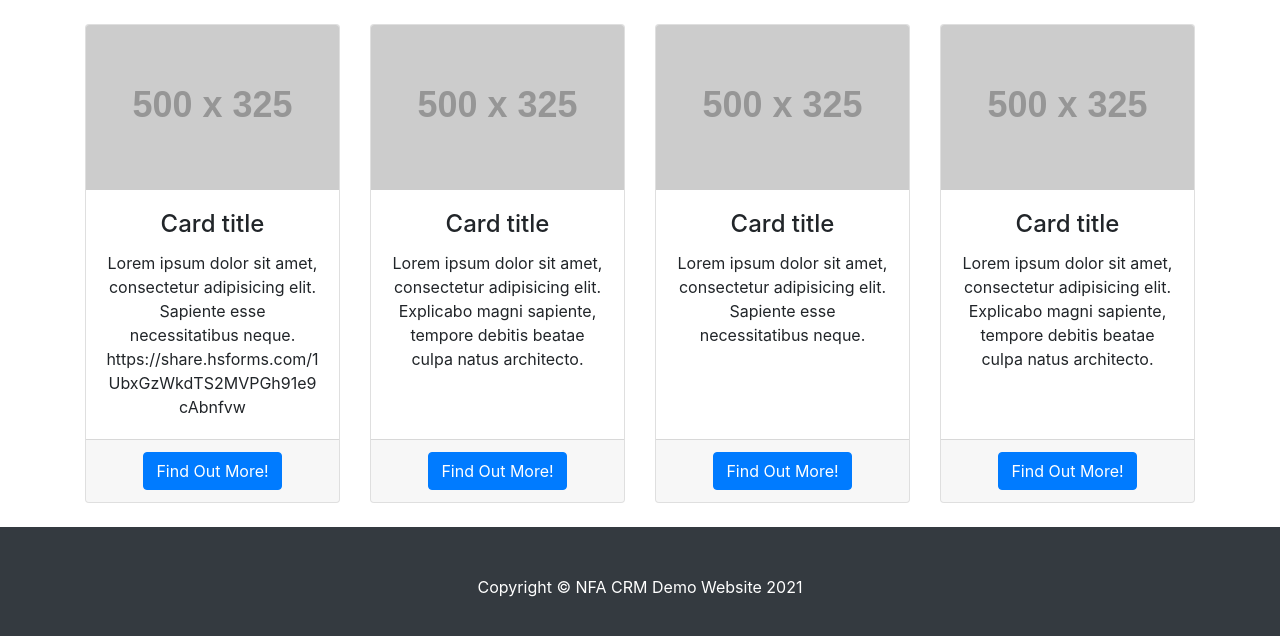
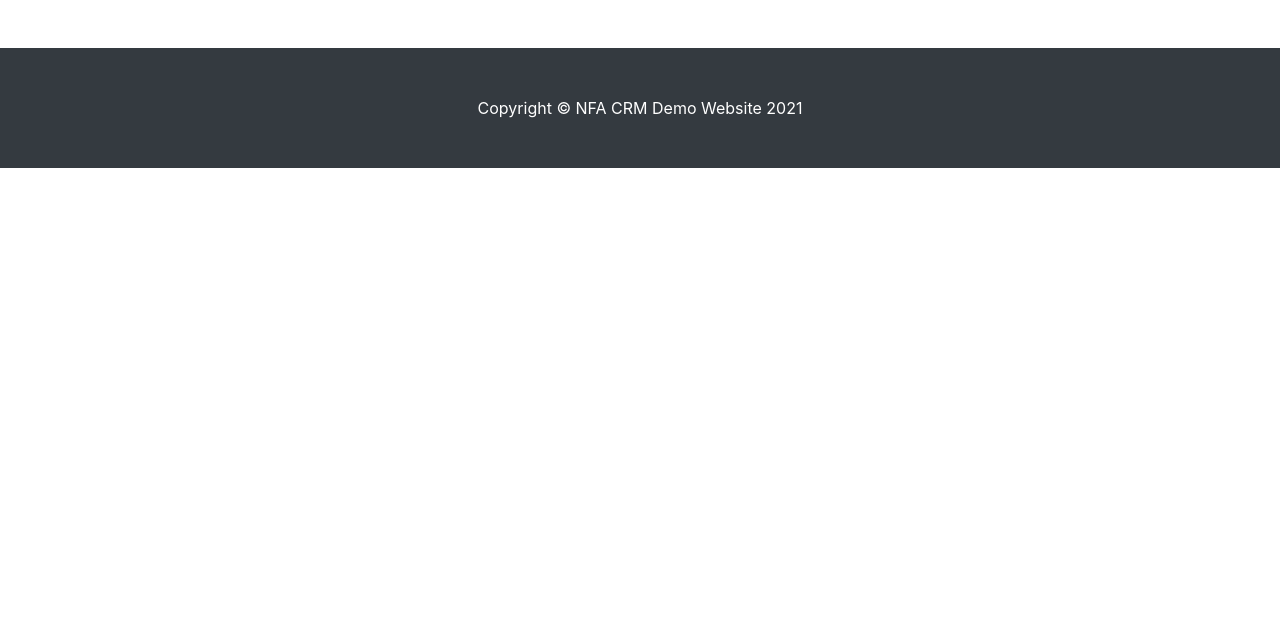
Before and after one commit to preranap1/NFA-CRM, a website: page About.html in a window 1280 px wide. Shown: the part 302-938 px from the top of the page. After the commit the page ends 800 px from the top, so only its background shows below. Drawn offline with nearby package versions, Linux system fonts and the light colour scheme; placeholder pictures from the web are drawn by us.

Commit message:
Update About.html

```diff
--- a/About.html
+++ b/About.html
@@ -60,56 +60,19 @@
     <div class="row text-center">
 
       <div class="col-lg-3 col-md-6 mb-4">
-        <div class="card h-100">
-          <img class="card-img-top" src="http://placehold.it/500x325" alt="">
-          <div class="card-body">
-            <h4 class="card-title">Card title</h4>
-            <p class="card-text">Lorem ipsum dolor sit amet, consectetur adipisicing elit. Sapiente esse necessitatibus neque.</p>
-            https://share.hsforms.com/1UbxGzWkdTS2MVPGh91e9cAbnfvw
-          </div>
-          <div class="card-footer">
-            <a href="#" class="btn btn-primary">Find Out More!</a>
-          </div>
-        </div>
+
       </div>
 
       <div class="col-lg-3 col-md-6 mb-4">
-        <div class="card h-100">
-          <img class="card-img-top" src="http://placehold.it/500x325" alt="">
-          <div class="card-body">
-            <h4 class="card-title">Card title</h4>
-            <p class="card-text">Lorem ipsum dolor sit amet, consectetur adipisicing elit. Explicabo magni sapiente, tempore debitis beatae culpa natus architecto.</p>
-          </div>
-          <div class="card-footer">
-            <a href="#" class="btn btn-primary">Find Out More!</a>
-          </div>
-        </div>
+
       </div>
 
       <div class="col-lg-3 col-md-6 mb-4">
-        <div class="card h-100">
-          <img class="card-img-top" src="http://placehold.it/500x325" alt="">
-          <div class="card-body">
-            <h4 class="card-title">Card title</h4>
-            <p class="card-text">Lorem ipsum dolor sit amet, consectetur adipisicing elit. Sapiente esse necessitatibus neque.</p>
-          </div>
-          <div class="card-footer">
-            <a href="#" class="btn btn-primary">Find Out More!</a>
-          </div>
-        </div>
+
       </div>
 
       <div class="col-lg-3 col-md-6 mb-4">
-        <div class="card h-100">
-          <img class="card-img-top" src="http://placehold.it/500x325" alt="">
-          <div class="card-body">
-            <h4 class="card-title">Card title</h4>
-            <p class="card-text">Lorem ipsum dolor sit amet, consectetur adipisicing elit. Explicabo magni sapiente, tempore debitis beatae culpa natus architecto.</p>
-          </div>
-          <div class="card-footer">
-            <a href="#" class="btn btn-primary">Find Out More!</a>
-          </div>
-        </div>
+
       </div>
 
     </div>
```
